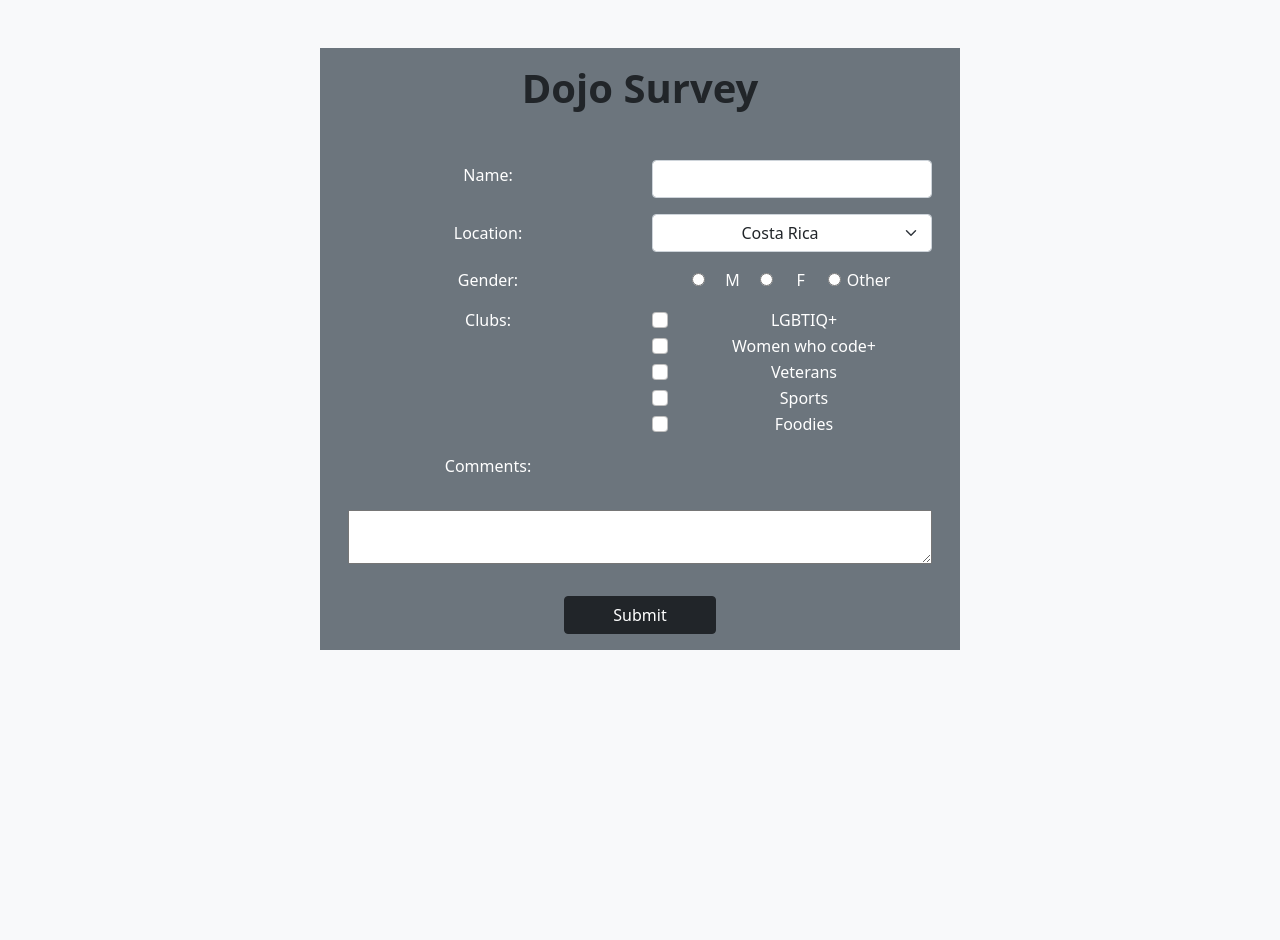
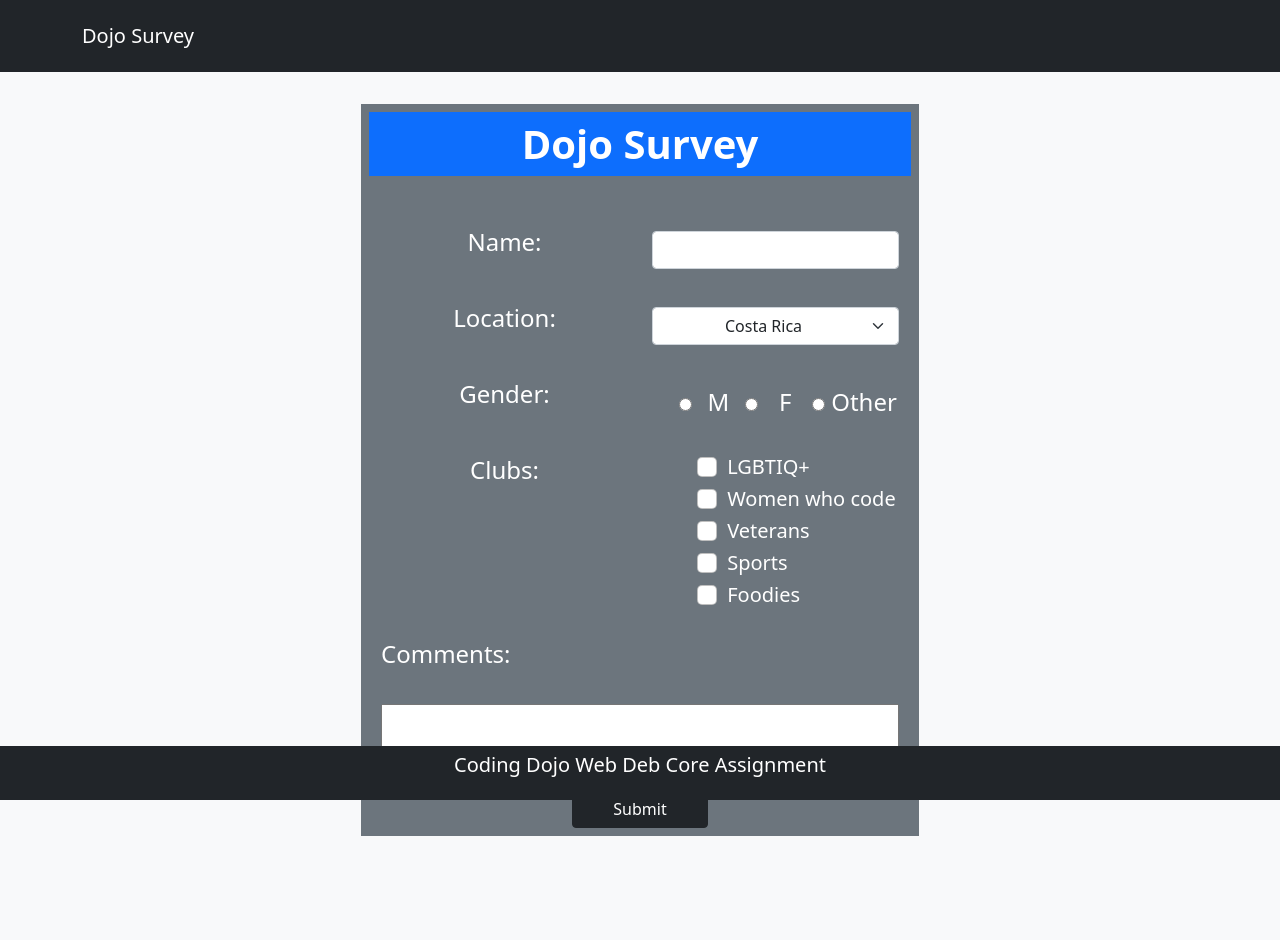
Before and after one commit to ruizqa/dojoSurvey, a Flask app: page / in a window 1280 px wide. Before the commit the page ends 650 px from the top, so only its background shows below. Run offline with Flask 2, Linux system fonts and the light colour scheme.

Commit message:
Applied styling changes (nav and footer)

```diff
--- a/templates/index.html
+++ b/templates/index.html
@@ -10,19 +10,33 @@
     </head>
     <body class="bg-light">
 
-        <div class="container-sm bg-secondary text-white my-5 p-3 text-center col-6">
-            <p class="h1 mb-5 text-center text-dark fw-bolder">Dojo Survey</p>
+
+        <nav class="navbar navbar-expand-lg bg-dark navbar-dark py-3 fixed-top">
+            <div class="container">
+              <a href="#" class="navbar-brand">Dojo Survey</a>
+            </div>
+        </nav>
+
+        <section class="p-5"></section>
+
+        <section>
+            <div class="container">
+
+                <div class="col-lg-6 offset-lg-3 col-md-8 offset-md-2 col-sm-10 offset-sm-1 bg-secondary text-white text-center m-auto p-2 my-2">
+
+                    <p class="h1 mb-5 text-center bg-primary m-auto text-white fw-bolder py-2">Dojo Survey</p>
+
                     <form action='/process' method='post' class="row d-flex justify-content-center">
-                <div class="mb-3 row justify-content-center align-items-center">
-                    <label for="name" class="col form-label">Name:</label>
-                    <div class="col">
+                        <div class="mb-4 row justify-content-center align-items-center">
+                            <label for="name" class="col-sm-6 col-12 form-label fs-4 mb-3">Name:</label>
+                            <div class="col-sm-6 col-12">
                                 <input type="text" name="name" class="form-control">
                             </div>
                         </div>
 
-                <div class="mb-3 row justify-content-center align-items-center">
-                    <label for="location" class="col">Location:</label>
-                    <div class="col">
+                        <div class="mb-4 row justify-content-center align-items-center">
+                            <label for="location" class="col-sm-6 col-12 fs-4 mb-3">Location:</label>
+                            <div class="col-sm-6 col-12 fs-5">
                                 <select name="location" class="col form-select form-control text-center">
                                     <option value="Costa Rica">Costa Rica</option>
                                     <option value="Ecuador">Ecuador</option>
@@ -31,9 +45,9 @@
                             </div>
                         </div>
 
-                <div class="mb-3 row align-items-center justify-content-center">
-                    <label for="gender" class="col-6">Gender:</label>
-                    <div class="col">
+                        <div class="mb-4 row align-items-center justify-content-center">
+                            <label for="gender" class="col-sm-6 col-12 fs-4 mb-3">Gender:</label>
+                            <div class="col-sm-6 col-12 fs-4 align-items-center">
                                 <input type="radio" name="gender" class="col" value="M">
                                 <label for="M" class="col-2">M</label>
                                 <input type="radio" name="gender" class="col" value="F">
@@ -43,19 +57,19 @@
                             </div>
                         </div>
 
-                <div class="row mb-3 align-items-center justify-content-center">
-                    <label class="col-6 align-self-start">Clubs:</label>
-                    <div class="col-6">
+                        <div class="row mb-4 align-items-center justify-content-between text-start">
+                            <label class="col-sm-6 col-12 align-self-start text-center fs-4 mb-3">Clubs:</label>
+                            <div class="col-sm-5 offset-sm-1 col-10 offset-1 justify-content-center fs-5">
 
 
                                 <div class="form-check">
                                     <input type="checkbox" name="LGTIQ+" class="form-check-input" >
-                            <label for="LGTIQ+" class="form-check-label">LGBTIQ+</label>
+                                    <label for="LGTIQ+" class="form-check-label col-auto">LGBTIQ+</label>
                                 </div>
 
                                 <div class="form-check">
                                     <input type="checkbox" name="Women who code" class="col form-check-input" >
-                            <label for="Women who code" class="col form-check-label">Women who code+</label>
+                                    <label for="Women who code" class="col form-check-label">Women who code</label>
                                 </div>
 
                                 <div class="form-check">
@@ -80,8 +94,7 @@
                         </div>
 
                         <div class="row mb-3 text-align-center justify-content-center">
-                    <label for="comment" class="col justify-content-start">Comments:</label>
-                    <div class="col"></div>
+                            <label for="comment" class="col text-md-start text-center fs-4">Comments:</label>
                         </div>
 
                         <div class="row m-3 px-4 text-align-center justify-content-center">
@@ -97,7 +110,29 @@
 
                     </form>
 
+
+
                 </div>
+
+
+            </div>
+
+
+        </section>
+
+
+        <section class="p-5"></section>
+
+        <footer class="col-12 p-1 bg-dark text-white text-center position-fixed bottom-0">
+            <div class="container">
+              <p class="lead">Coding Dojo Web Deb Core Assignment</p>
+
+              <a href="#" class="position-absolute bottom-0 end-0 p-5">
+                <i class="bi bi-arrow-up-circle h1"></i>
+              </a>
+            </div>
+        </footer>
+
 
         <script src="https://cdn.jsdelivr.net/npm/bootstrap@5.1.1/dist/js/bootstrap.bundle.min.js" integrity="sha384-/bQdsTh/da6pkI1MST/rWKFNjaCP5gBSY4sEBT38Q/9RBh9AH40zEOg7Hlq2THRZ" crossorigin="anonymous"></script>
 
```
Lines whose indentation alone changed are shown as unchanged.
